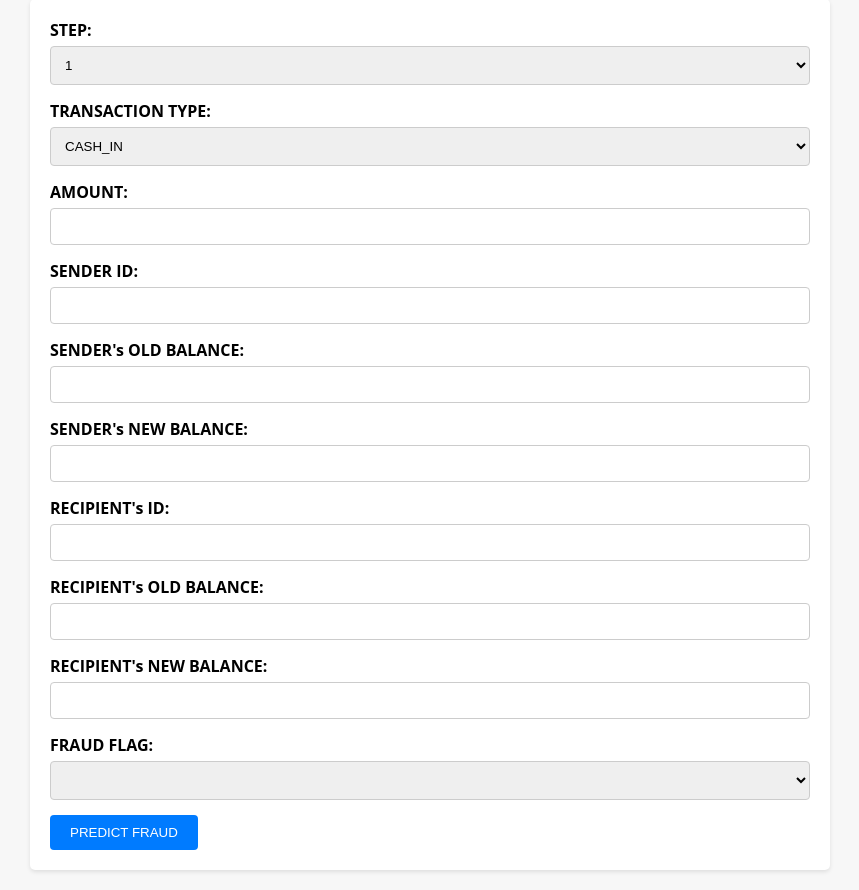
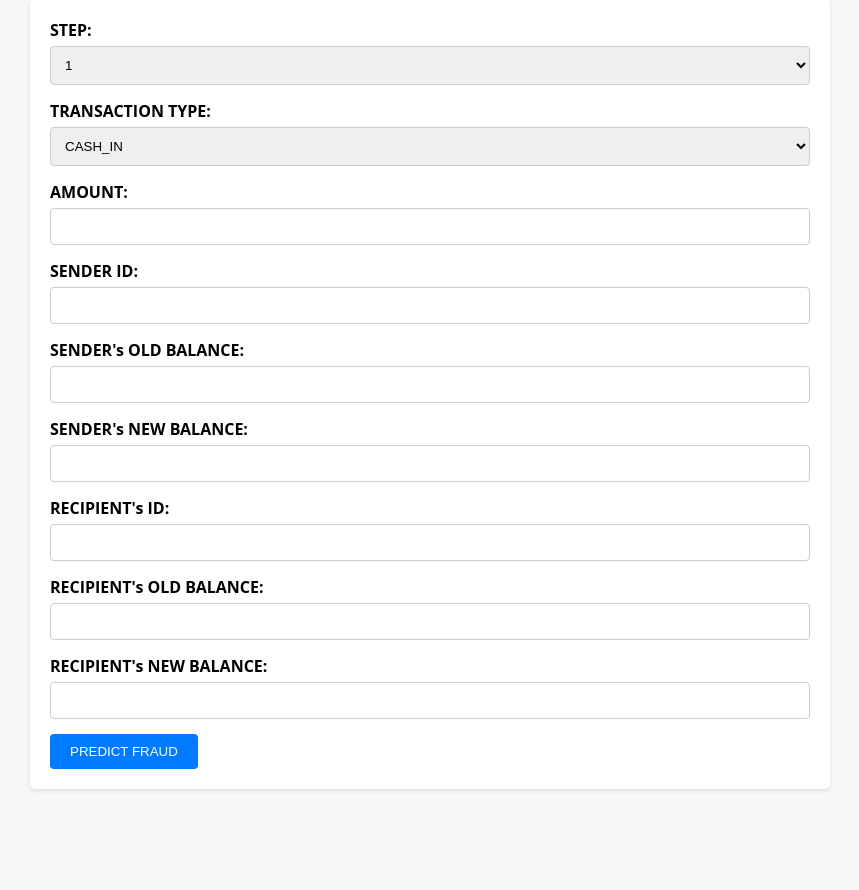
Before and after one commit to sahil82764/fraudDetector, a Flask app: page / in a window 1280 px wide. Shown: the part 130-1020 px from the top of the page, without its empty margins (210-1069 px from the left). After the commit the page ends 939 px from the top, so only its background shows below. Run offline with Flask 3, Linux system fonts and the light colour scheme; lists and menus that the app fills with data are empty.

Commit message:
Update index.html

```diff
--- a/templates/index.html
+++ b/templates/index.html
@@ -57,14 +57,6 @@
                     <label for="newbalanceDest">RECIPIENT's NEW BALANCE:</label>
                     <input type="number" id="newbalanceDest" name="newbalanceDest" required>
                 </div>
-                <div class="form-group">
-                    <label for="isFlaggedFraud">FRAUD FLAG:</label>
-                    <select name="isFlaggedFraud" id="isFlaggedFraud">
-                        {% for flag in isFlaggedFraud %}
-                            <option value="{{ flag }}">{{ flag }}</option>
-                        {% endfor %}
-                    </select>
-                </div>
                 <button type="submit">PREDICT FRAUD</button>
             </form>
         </div>
```
